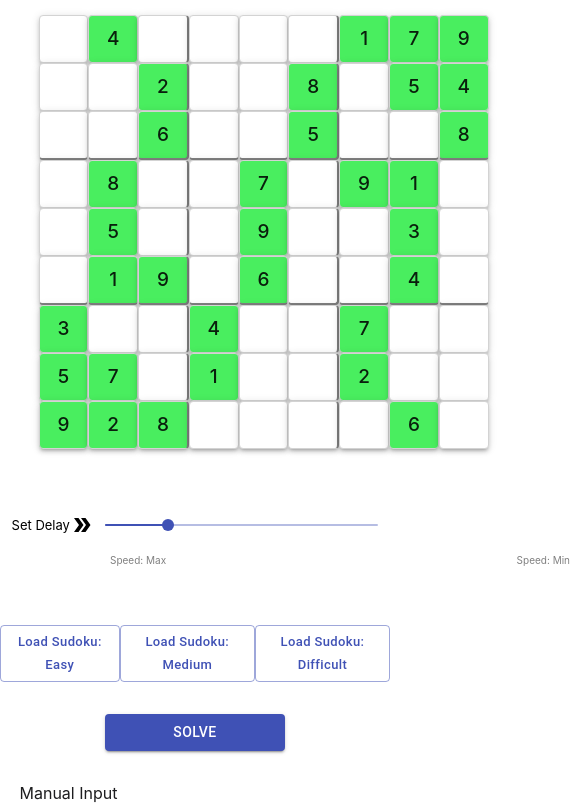
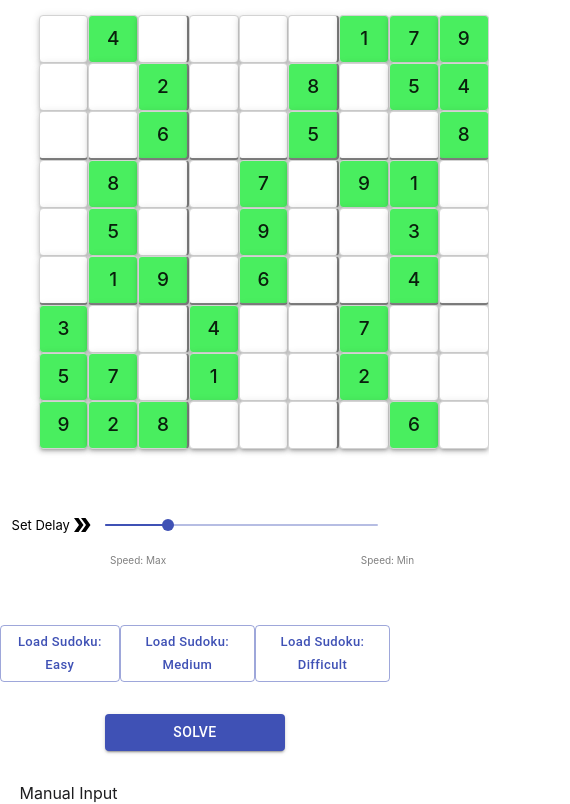
Before and after one commit to rajatshet5/sudoku-solver, a React (Create React App) app in the folder sudoku-solver/: page / in a window 390 px wide. Shown: the part 689-1493 px from the top of the page, 570 px wide, since content can reach past the window. Built offline with nearby package versions, Linux system fonts and the light colour scheme.

Commit message:
Style Adjustments

```diff
--- a/sudoku-solver/src/Components/SudokuSolver.jsx
+++ b/sudoku-solver/src/Components/SudokuSolver.jsx
@@ -400,9 +400,9 @@ export function SudokuSolver() {
       onChange={handleChange}
           />
           </div>
-          <div style={{marginLeft:"110px",display:"flex",justifyContent:"space-between", width:"460px"}}>
-            <p style={{marginTop:"0px", marginBottom:"59px", fontSize:"10px", color:"grey"}}>Speed: Max</p>
-            <p style={{marginTop:"0px", marginBottom:"59px", fontSize:"10px", color:"grey"}}>Speed: Min</p>
+          <div className={styles.speedInfoDiv} >
+            <p className={styles.speedInfo} >Speed: Max</p>
+            <p className={styles.speedInfo} >Speed: Min</p>
         </div>
         <div style={{width:"100%", textDecoration:"none",display:"flex", justifyContent:"space-evenly"}}>
         <Button disabled={running} style={{fontSize:"13px", textTransform:"none"}} variant="outlined" color="primary" onClick={loadEasy}>Load Sudoku: Easy</Button>
--- a/sudoku-solver/src/Components/sudokuSolver.module.css
+++ b/sudoku-solver/src/Components/sudokuSolver.module.css
@@ -23,6 +23,11 @@
   }
   .inpTitle {
     margin-left: 5% !important;
+    margin-bottom: 8px;
+  }
+  .speedInfoDiv {
+    width: 78% !important;
+    margin-left: 0px;
   }
 }
 .title {
@@ -35,3 +40,15 @@
   margin-bottom: 3px;
   color: rgb(29, 29, 31);
 }
+.speedInfo {
+  margin-top: 0px;
+  margin-bottom: 59px;
+  font-size: 10px;
+  color: grey;
+}
+.speedInfoDiv {
+  margin-left: 110px;
+  display: flex;
+  justify-content: space-between;
+  width: 460px;
+}
```
